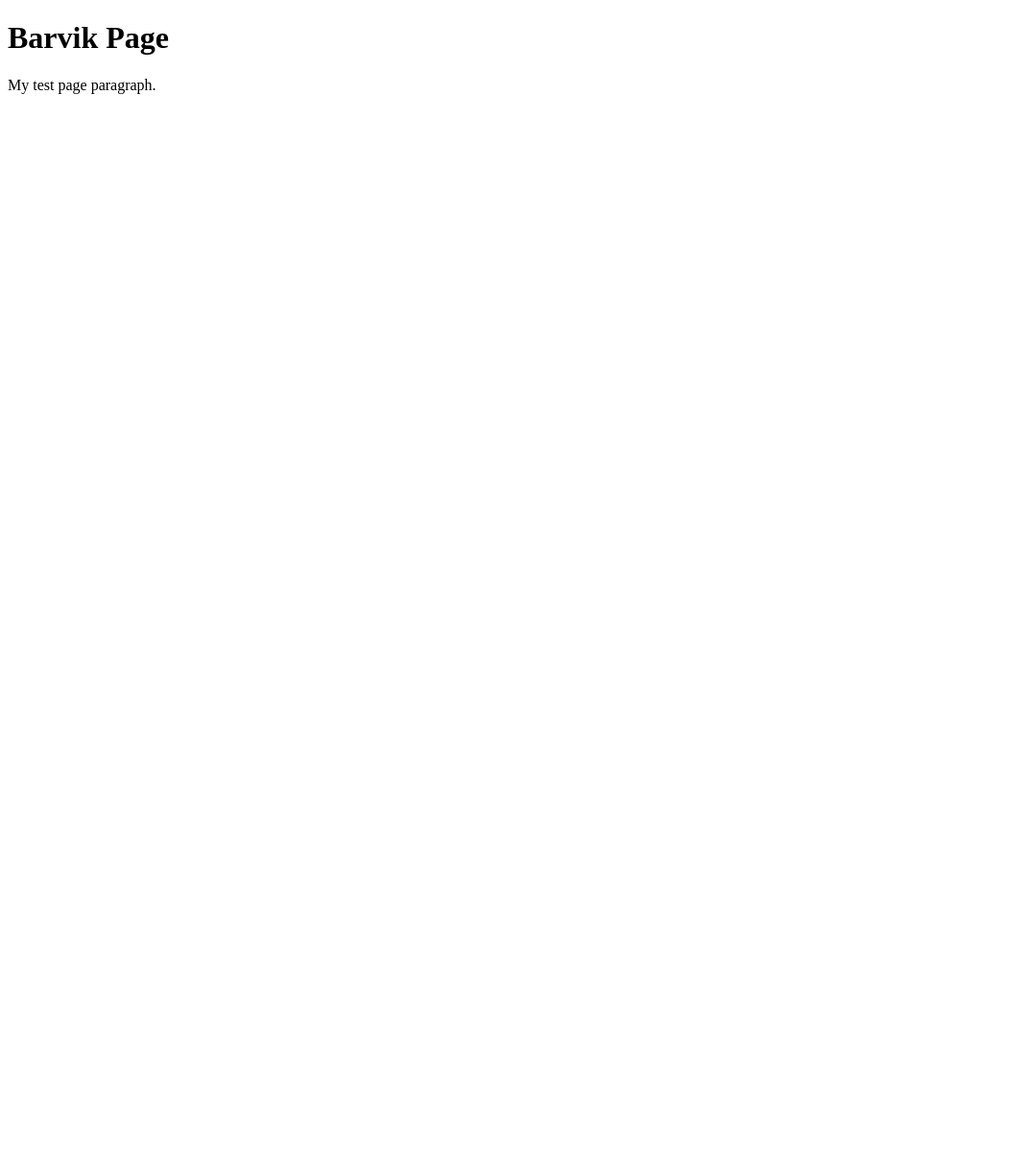
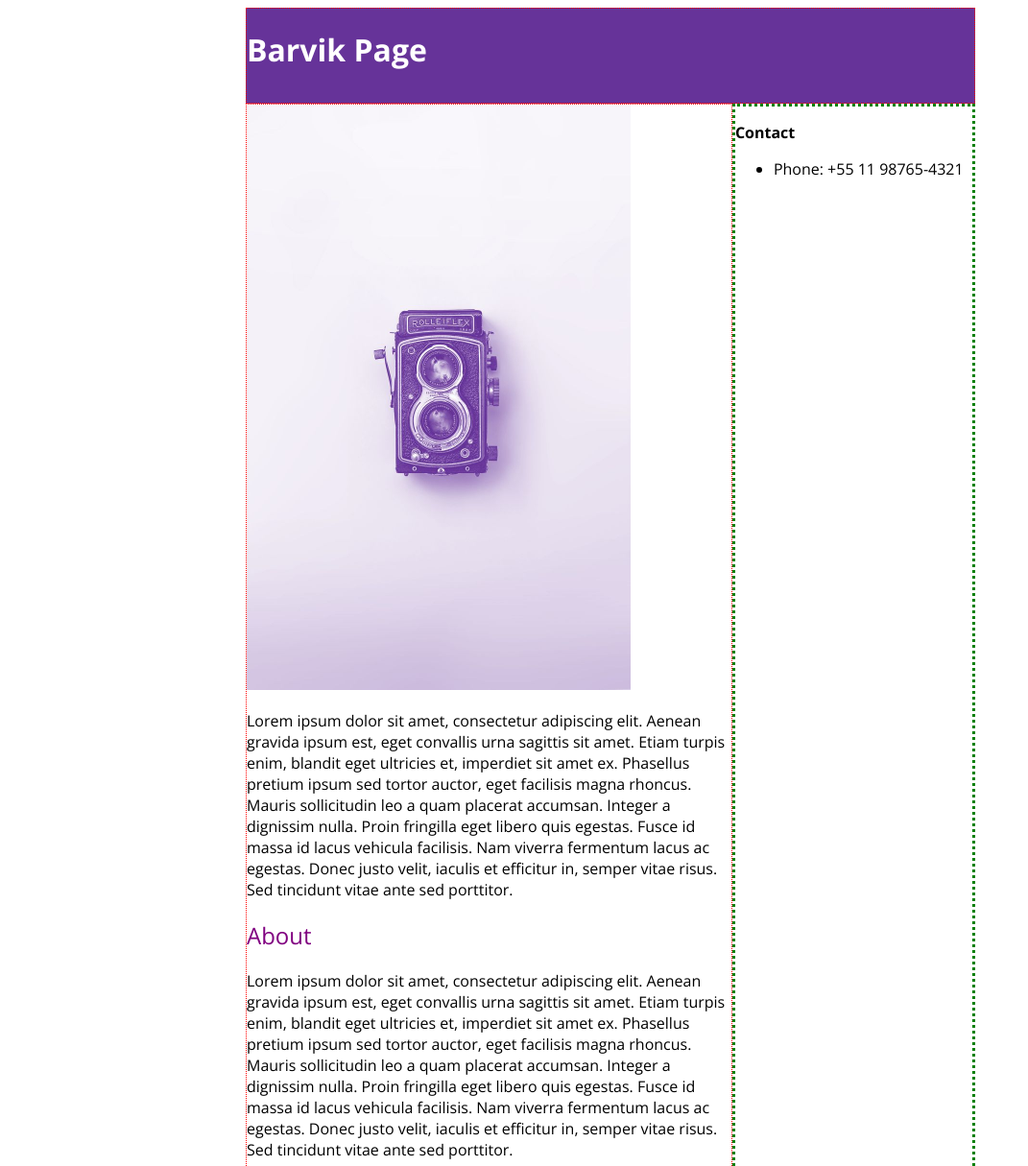
Before and after one commit to Abarvik/csssession, a plain HTML site: page index.html in a window 1280 px wide. Shown: the top 1215 px of the page at 96% size, without its empty margins (0-1071 px from the left). Before the commit the page ends 800 px from the top, so only its background shows below. Drawn offline with nearby package versions, Linux system fonts and the light colour scheme.

Commit message:
CSSSession of april 9th.

```diff
--- a/index.html
+++ b/index.html
@@ -3,9 +3,32 @@
   <head>
     <meta charset="utf-8">
     <title>My test page</title>
+    <link rel="preconnect" href="https://fonts.gstatic.com">
+    <link href="https://fonts.googleapis.com/css2?family=Open+Sans:wght@400;700&display=swap" rel="stylesheet">
+    <link href="style.css" rel="stylesheet" />
   </head>
   <body>
-    <h1>Barvik Page</h1>
-    My test page paragraph.
+
+    <div class="wrapper">
+      <header>
+        <h1>Barvik Page</h1>
+      </header>
+
+      <main>
+        <img src="images/camera.jpeg" width="400" height="610" />
+        <p>Lorem ipsum dolor sit amet, consectetur adipiscing elit. Aenean gravida ipsum est, eget convallis urna sagittis sit amet. Etiam turpis enim, blandit eget ultricies et, imperdiet sit amet ex. Phasellus pretium ipsum sed tortor auctor, eget facilisis magna rhoncus. Mauris sollicitudin leo a quam placerat accumsan. Integer a dignissim nulla. Proin fringilla eget libero quis egestas. Fusce id massa id lacus vehicula facilisis. Nam viverra fermentum lacus ac egestas. Donec justo velit, iaculis et efficitur in, semper vitae risus. Sed tincidunt vitae ante sed porttitor.</p>
+        <h2>About</h2>
+        <p>Lorem ipsum dolor sit amet, consectetur adipiscing elit. Aenean gravida ipsum est, eget convallis urna sagittis sit amet. Etiam turpis enim, blandit eget ultricies et, imperdiet sit amet ex. Phasellus pretium ipsum sed tortor auctor, eget facilisis magna rhoncus. Mauris sollicitudin leo a quam placerat accumsan. Integer a dignissim nulla. Proin fringilla eget libero quis egestas. Fusce id massa id lacus vehicula facilisis. Nam viverra fermentum lacus ac egestas. Donec justo velit, iaculis et efficitur in, semper vitae risus. Sed tincidunt vitae ante sed porttitor.</p>
+        <h2>Portfolio</h2>
+        <p>Lorem ipsum dolor sit amet, consectetur adipiscing elit. Aenean gravida ipsum est, eget convallis urna sagittis sit amet. Etiam turpis enim, blandit eget ultricies et, imperdiet sit amet ex. Phasellus pretium ipsum sed tortor auctor, eget facilisis magna rhoncus. Mauris sollicitudin leo a quam placerat accumsan. Integer a dignissim nulla. Proin fringilla eget libero quis egestas. Fusce id massa id lacus vehicula facilisis. Nam viverra fermentum lacus ac egestas. Donec justo velit, iaculis et efficitur in, semper vitae risus. Sed tincidunt vitae ante sed porttitor.</p>
+      </main>
+
+      <aside>
+        <h3>Contact</h3>
+        <ul>
+          <li>Phone: +55 11 98765-4321</li>
+        </ul>
+      </aside>
+    </div>
   </body>
 </html>
--- /dev/null
+++ b/style.css
@@ -0,0 +1,58 @@
+* {
+  font-family: 'Open Sans', sans-serif;
+  font-size: 16px;
+}
+
+/* Grid */
+
+div.wrapper {
+  width: 60vw;
+  margin: 0 auto;
+  display: grid;
+  grid-template-rows: 100px auto;
+  grid-template-columns: 66% minmax(245px, 33%);
+  grid-template-areas:
+    "header header"
+    "main sidebar"
+}
+
+header, main {
+  border: 1px dotted red;
+}
+
+section, aside {
+  border: 3px dotted green;
+}
+
+header {
+  grid-area: header;
+  background-color: rebeccapurple;
+}
+
+main {
+  grid-area: main;
+}
+
+aside {
+  grid-area: sidebar;
+}
+
+/* Tipografia */
+
+h1 {
+  color: white;
+  font-weight: 700;
+  font-size: 2rem;
+}
+
+h2 {
+  color: purple;
+  font-weight: 400;
+  font-size: 1.5rem;
+}
+
+p {
+  color: black;
+  font-weight: 400;
+  font-size: 1rem;
+}
```
Also changed, not shown: images/camera.jpeg (added).
